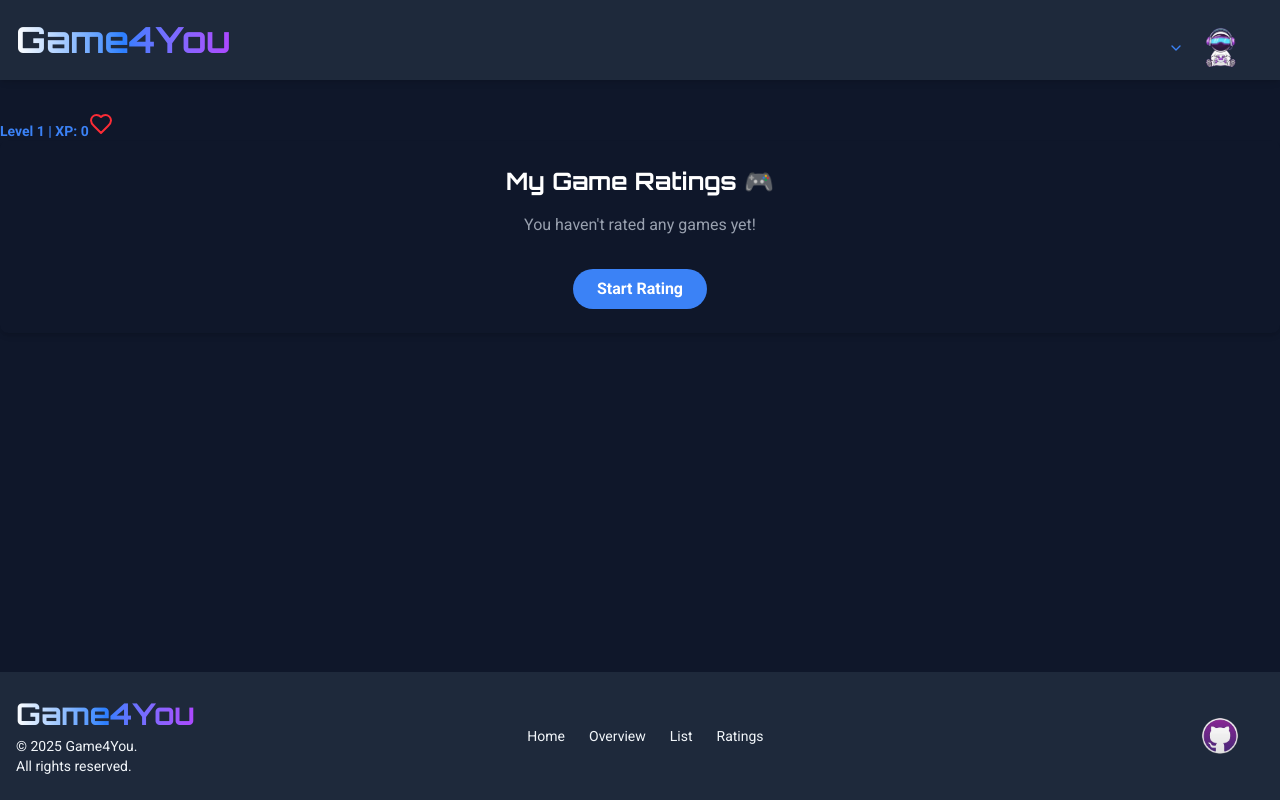
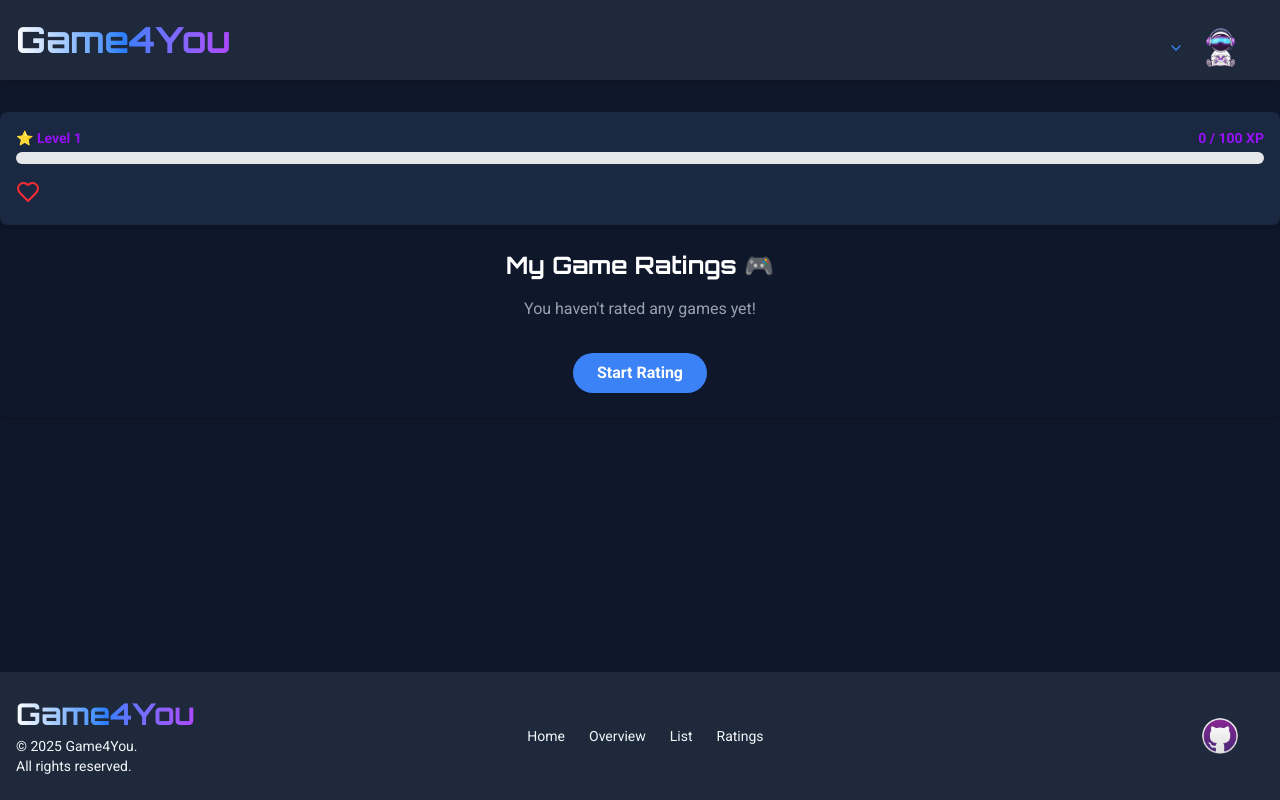
Before and after one commit to EmilHakanzon/Game4You, a Next.js app in the folder api-project-f24/: page /overview in a window 1280 px wide. Built offline with nearby package versions, Linux system fonts and the light colour scheme.

Commit message:
Refactor XpStats component for improved layout and animation handling, with a progressBar

```diff
--- a/api-project-f24/src/ui/xpUi.tsx
+++ b/api-project-f24/src/ui/xpUi.tsx
@@ -1,6 +1,8 @@
 import { useFavoriteStore } from "@/store/favoriteStore";
 import { HeartIcon } from "lucide-react";
 import { useEffect, useState } from "react";
+
+const XP_PER_LEVEL = 100;
 
 const XpStats = () => {
   const xp = useFavoriteStore((state) => state.xp);
@@ -21,16 +23,37 @@ const XpStats = () => {
     }
   }, [levelUp]);
 
+  const progress = ((xp % XP_PER_LEVEL) / XP_PER_LEVEL) * 100;
+
   return (
-    <div className="text-sm font-semibold text-[#3B82F6] relative">
-      Level {level} | XP: {xp}
+    <div className="text-sm font-semibold text-[#3B82F6] relative p-4 rounded-lg shadow-md bg-[#1a2941] ">
+      <div className="mb-2">
+        <div className="flex justify-between items-center mb-1">
+          <span className="text-[#9810FA]">⭐ Level {level}</span>
+          <span className="text-[#9810FA]">
+            {xp % XP_PER_LEVEL} / {XP_PER_LEVEL} XP
+          </span>
+        </div>
+        <div className="w-full bg-gray-200 rounded-full h-3 overflow-hidden">
+          <div
+            className="bg-blue-500 h-3 transition-all duration-500"
+            style={{ width: `${progress}%` }}
+          />
+        </div>
+      </div>
+
       {showAnimation && (
-        <div className="absolute top-[-2rem] left-0 right-0 mx-auto text-center text-[#3B82F6]  font-bold text-xl animate-bounce">
-          LEVEL XP Lost ....
+        <div className="absolute top-[4.5rem] left-0 right-0 mx-auto text-center text-[#9810FA] font-extrabold text-xl animate-bounce">
+          Lost xp...
         </div>
       )}
-      <button className="relative">
-        <HeartIcon className="w-6 h-6 text-red-500" />
+
+      <button className="relative mt-2">
+        <HeartIcon
+          className={`w-6 h-6 text-red-500 ${
+            favoriteCount > 0 ? "animate-pulse" : ""
+          }`}
+        />
         {favoriteCount > 0 && (
           <span className="absolute -top-1 -right-2 bg-red-500 text-white text-xs px-1 rounded-full">
             {favoriteCount}
```
